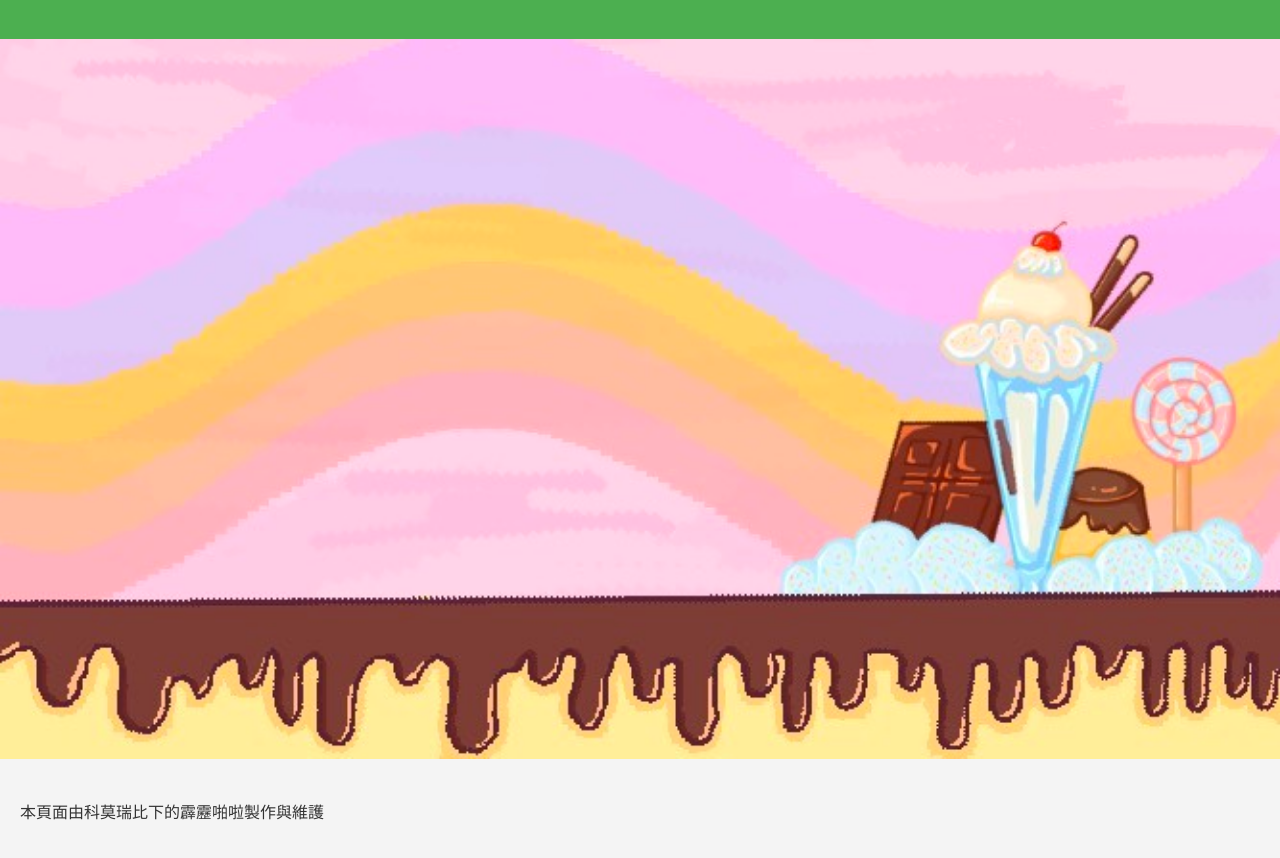
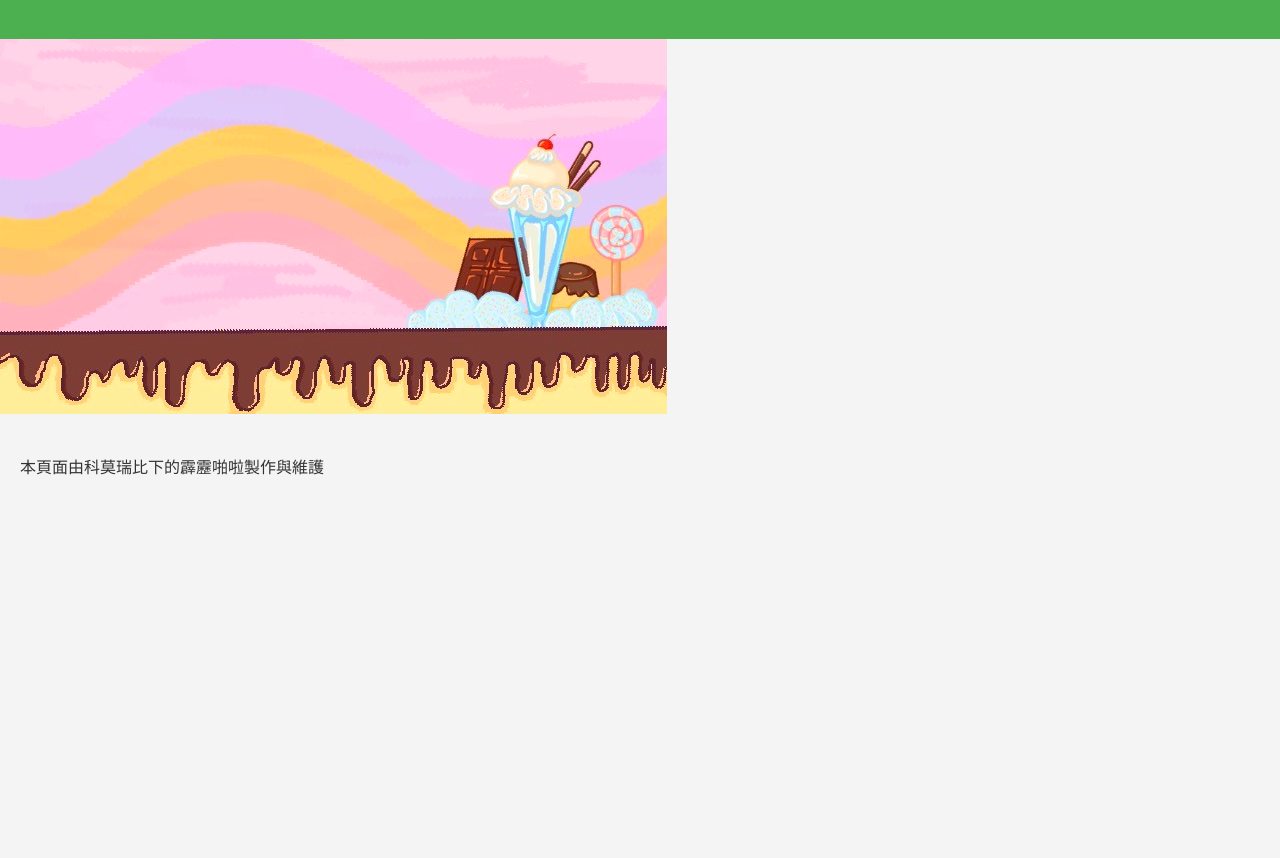
Before and after one commit to Adeline6692/Zhe, a plain HTML site: page index.html in a window 1280 px wide. Shown: the part 90-948 px from the top of the page. After the commit the page ends 800 px from the top, so only its background shows below. Drawn offline with Linux system fonts and the light colour scheme.

Commit message:
Update index.html

```diff
--- a/index.html
+++ b/index.html
@@ -10,7 +10,7 @@
   <header>
     <h1>2025哲哲生日應援</h1>
   </header>
-  <img src="Zhe/IMG_0420.jpg" alt="Header Image" style="width: 100%; height: auto;">
+  <img src="Zhe/IMG_0420.jpg" alt="Header Image" style="width: 200; height: auto;">
   <main>
     <p>本頁面由科莫瑞比下的霹靂啪啦製作與維護</p>
   </main>
```
